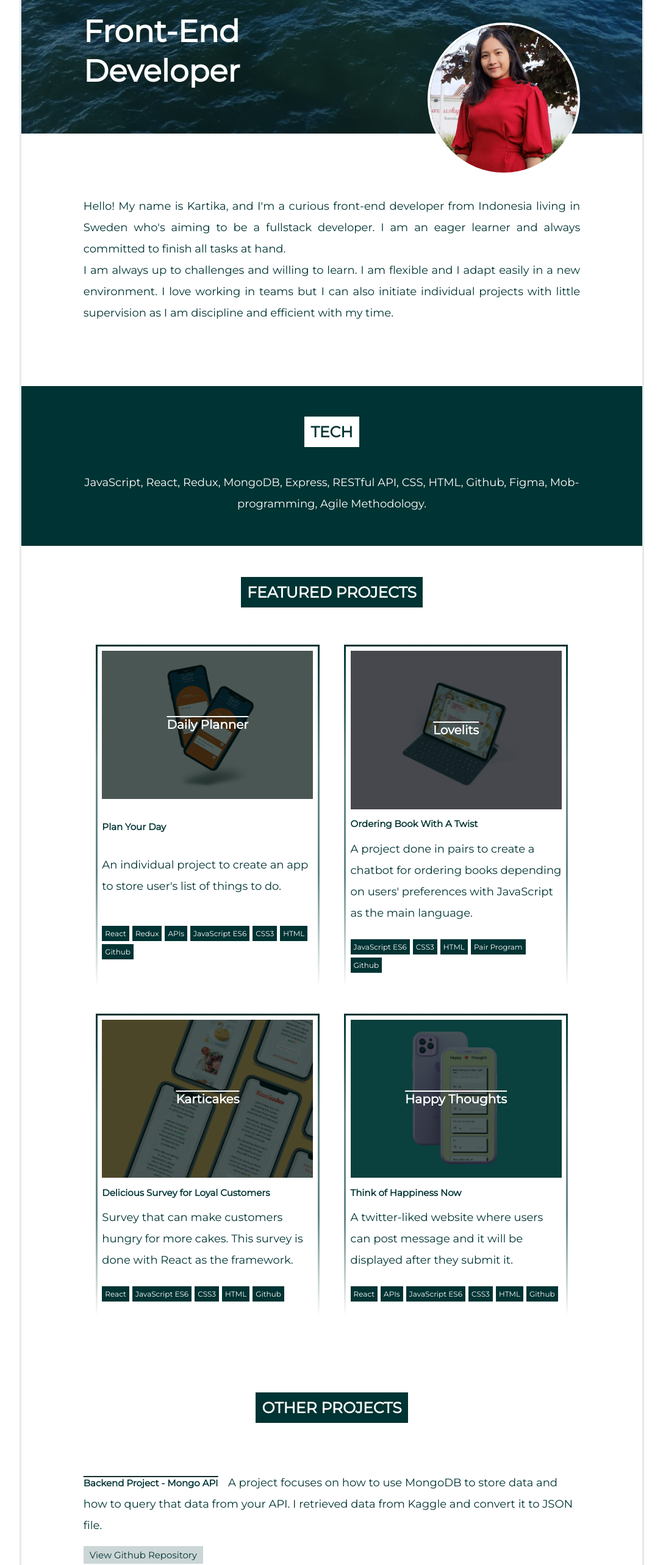
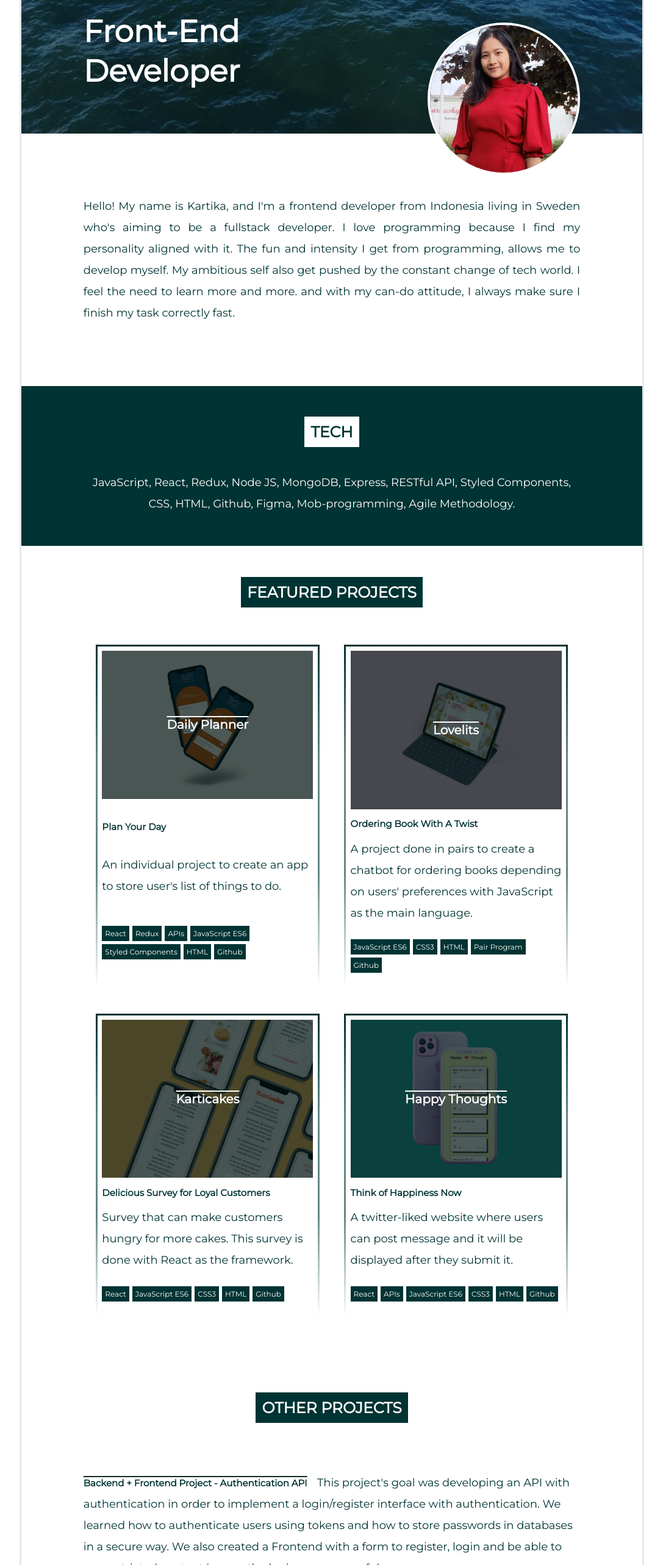
Before and after one commit to Technigo/project-react-portfolio, a React (Create React App) app: page / in a window 1280 px wide. Shown: the part 234-2800 px from the top of the page at 61% size, without its empty margins (96-1183 px from the left). Built offline with nearby package versions, Linux system fonts and the light colour scheme.

Commit message:
added more recent projects and skills

```diff
--- a/src/assets/featuredprojects.json
+++ b/src/assets/featuredprojects.json
@@ -7,7 +7,7 @@
       "url": "https://thedailyplanner.netlify.app/",
       "github_url": "https://github.com/katirum/project-todos",
       "description": "An individual project to create an app to store user's list of things to do.",
-      "tags": ["React", "Redux", "APIs", "JavaScript ES6", "CSS3", "HTML", "Github"]
+      "tags": ["React", "Redux", "APIs", "JavaScript ES6", "Styled Components", "HTML", "Github"]
 	},
 	{
 	  "title": "Ordering Book With A Twist",
--- a/src/assets/otherprojects.json
+++ b/src/assets/otherprojects.json
@@ -51,7 +51,7 @@
         "url": "https://the-better-hippo-team-quiz.netlify.app/",
         "github_url": "https://github.com/katirum/project-redux-quiz",
         "description": "A group project to create a quiz with main focus on learning how to use Redux.",
-        "tags": ["React", "Redux", "APIs", "JavaScript ES6", "CSS3", "HTML", "Mob Program", "Github"]
+        "tags": ["React", "Redux", "APIs", "JavaScript ES6", "Styled Components", "HTML", "Mob Program", "Github"]
       },
       {
         "title": "A News Site for Plants Lovers",
@@ -69,7 +69,7 @@
         "url": "https://lostducklabyrinth.netlify.app/",
         "github_url": "https://github.com/katirum/project-labyrinth/tree/master/code",
         "description": "A project done in pairs to create a text based game Labyrinth to practice how APIs work together with Redux.",
-        "tags": ["React", "Redux", "APIs", "JavaScript ES6", "CSS3", "HTML", "Pair Program", "Github"]
+        "tags": ["React", "Redux", "APIs", "JavaScript ES6", "Styled Components", "HTML", "Pair Program", "Github"]
       },
       {
         "title": "Backend Project - Express API",
@@ -88,6 +88,24 @@
         "github_url": "https://github.com/katirum/project-mongo-api",
         "description": "A project focuses on how to use MongoDB to store data and how to query that data from your API. I retrieved data from Kaggle and convert it to JSON file.",
         "tags": ["MongoDB", "Express", "Node", "Google Cloud", "Postman", "RESTful API", "JavaScript ES6", "Github"]
+      },
+      {
+        "title": "Backend + Frontend Project - Happy Thoughts",
+        "id": "15",
+        "image": "",
+        "url": "https://project-happy-thoughts-api-thr246hagq-lz.a.run.app/",
+        "github_url": "https://github.com/katirum/project-happy-thoughts-api",
+        "description": "Another backend project where I learnt about allowing user to POST data to my API and then use that data to save new objects in my Mongo database.Then The backend project is connected to the frontend project from previous weeks",
+        "tags": ["MongoDB", "Express", "Node", "Google Cloud", "Postman", "RESTful API", "JavaScript ES6", "Github"]
+      },
+      {
+        "title": "Backend + Frontend Project - Authentication API",
+        "id": "16",
+        "image": "",
+        "url": "https://project-auth-7mqtjapw2a-uc.a.run.app/",
+        "github_url": "https://github.com/katirum/project-auth",
+        "description": "This project's goal was developing an API with authentication in order to implement a login/register interface with authentication. We learned how to authenticate users using tokens and how to store passwords in databases in a secure way. We also created a Frontend with a form to register, login and be able to see restricted content in case the login was successful.",
+        "tags": ["Authentication", "MongoDB", "Express", "Node", "Google Cloud", "Postman", "RESTful API", "JavaScript ES6", "Styled Components", "Pair Program", "Github"]
       }
 
   ]
--- a/src/components/Footer.js
+++ b/src/components/Footer.js
@@ -9,7 +9,6 @@ export const Footer = () => {
       <ContactInfoContainer>
         <MainText>Kartika Purwahyuningrum</MainText>
         <MainText>tikaprw@gmail.com</MainText>
-        <MainText>+46-70203 4940</MainText>
       </ContactInfoContainer>
     </FooterWrapper>
   )
--- a/src/components/Introduction.js
+++ b/src/components/Introduction.js
@@ -5,15 +5,16 @@ import { Wrapper, MainText } from './GlobalStyles';
 export const Introduction = () => {
   return (
     <IntroductionWrapper primary>
-      <MainText primary>Hello! My name is Kartika,
-        and I&apos;m a curious front-end developer from Indonesia living in Sweden
+      <MainText primary>
+        Hello! My name is Kartika,
+        and I&apos;m a frontend developer from Indonesia living in Sweden
         who&apos;s aiming to be a fullstack developer.
-        I am an eager learner and always committed to finish all tasks at hand.
-      </MainText>
-      <MainText primary>I am always up to challenges and willing to learn.
-      I am flexible and I adapt easily in a new environment.
-      I love working in teams but I can also initiate individual projects with little supervision
-      as I am discipline and efficient with my time.
+        I love programming because I find my
+        personality aligned with it. The fun and intensity I get
+        from programming, allows me to develop myself. My
+        ambitious self also get pushed by the constant change of
+        tech world. I feel the need to learn more and more. and
+        with my can-do attitude, I always make sure I finish my task correctly fast.
       </MainText>
     </IntroductionWrapper>
   )
--- a/src/components/Skills.js
+++ b/src/components/Skills.js
@@ -17,6 +17,8 @@ export const Skills = () => {
           <SkillName primary>Redux</SkillName>
           <SkillName primary>Express</SkillName>
           <SkillName primary>MongoDB</SkillName>
+          <SkillName primary>Node JS</SkillName>
+          <SkillName primary>Styled Components</SkillName>
         </SkillsList>
         <SkillsList>
           <OverlinedHeading>TOOLBOX</OverlinedHeading>
@@ -31,6 +33,7 @@ export const Skills = () => {
         </SkillsList>
         <SkillsList>
           <OverlinedHeading>MORE</OverlinedHeading>
+          <SkillName primary>Googling</SkillName>
           <SkillName primary>Responsive Design</SkillName>
           <SkillName primary>Agile Methodology</SkillName>
           <SkillName primary>Mob Programming</SkillName>
--- a/src/components/SocialMedia.js
+++ b/src/components/SocialMedia.js
@@ -6,7 +6,7 @@ import { Wrapper, SectionTitle, IconLink } from './GlobalStyles';
 export const SocialMedia = () => {
   return (
     <Wrapper>
-      <SectionTitle>FIND ME</SectionTitle>
+      <SectionTitle>SAY HI TO ME!</SectionTitle>
       <SocialMediaContainer>
         <SocialMediaLink
           primary
--- a/src/components/TechSkills.js
+++ b/src/components/TechSkills.js
@@ -7,8 +7,10 @@ export const TechSkills = () => {
   return (
     <Wrapper>
       <SectionTitle>TECH</SectionTitle>
-      <TechSkillsName>JavaScript, React, Redux, MongoDB, Express, RESTful API, CSS, HTML,
-      Github, Figma, Mob-programming, Agile Methodology.
+      <TechSkillsName>
+        JavaScript, React, Redux, Node JS, MongoDB, Express, RESTful API,
+        Styled Components, CSS, HTML,
+        Github, Figma, Mob-programming, Agile Methodology.
       </TechSkillsName>
     </Wrapper>
   )
```
